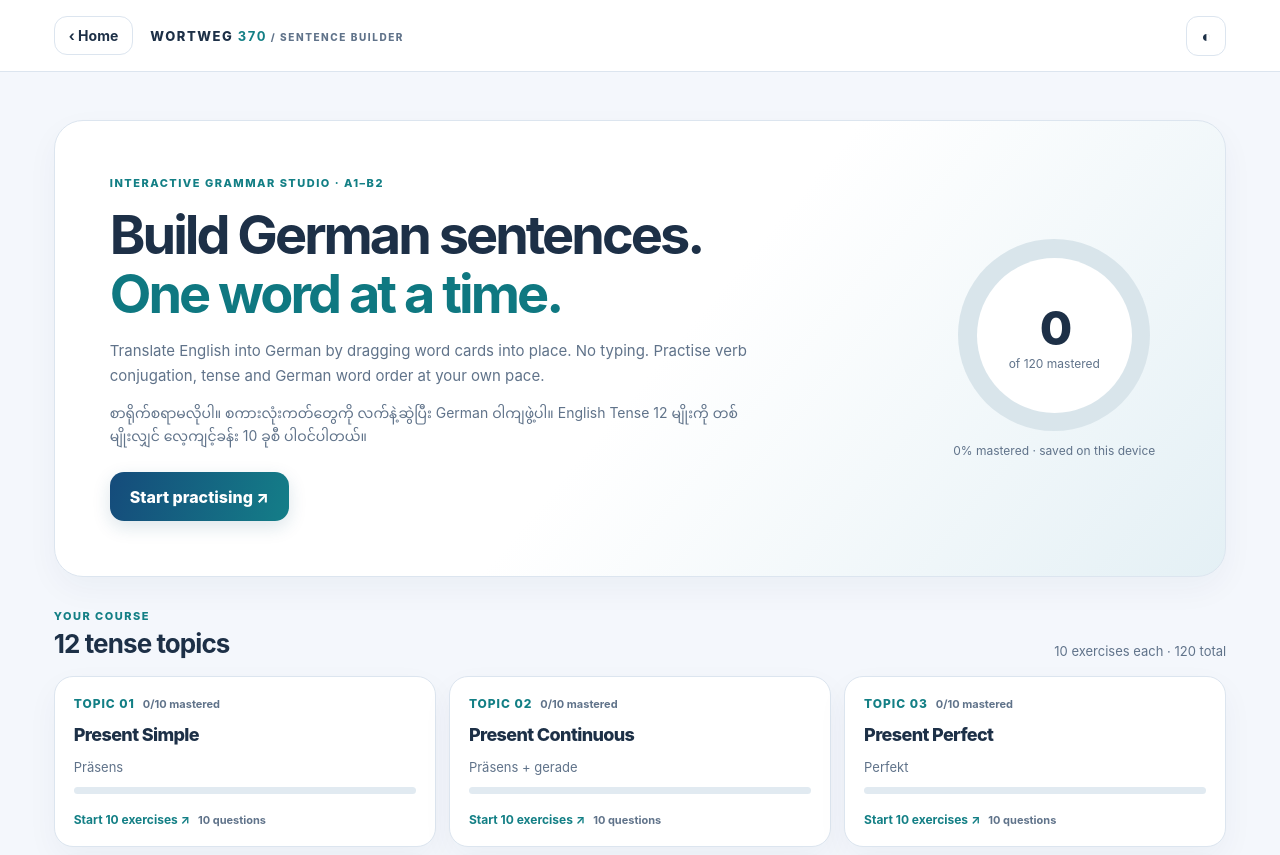
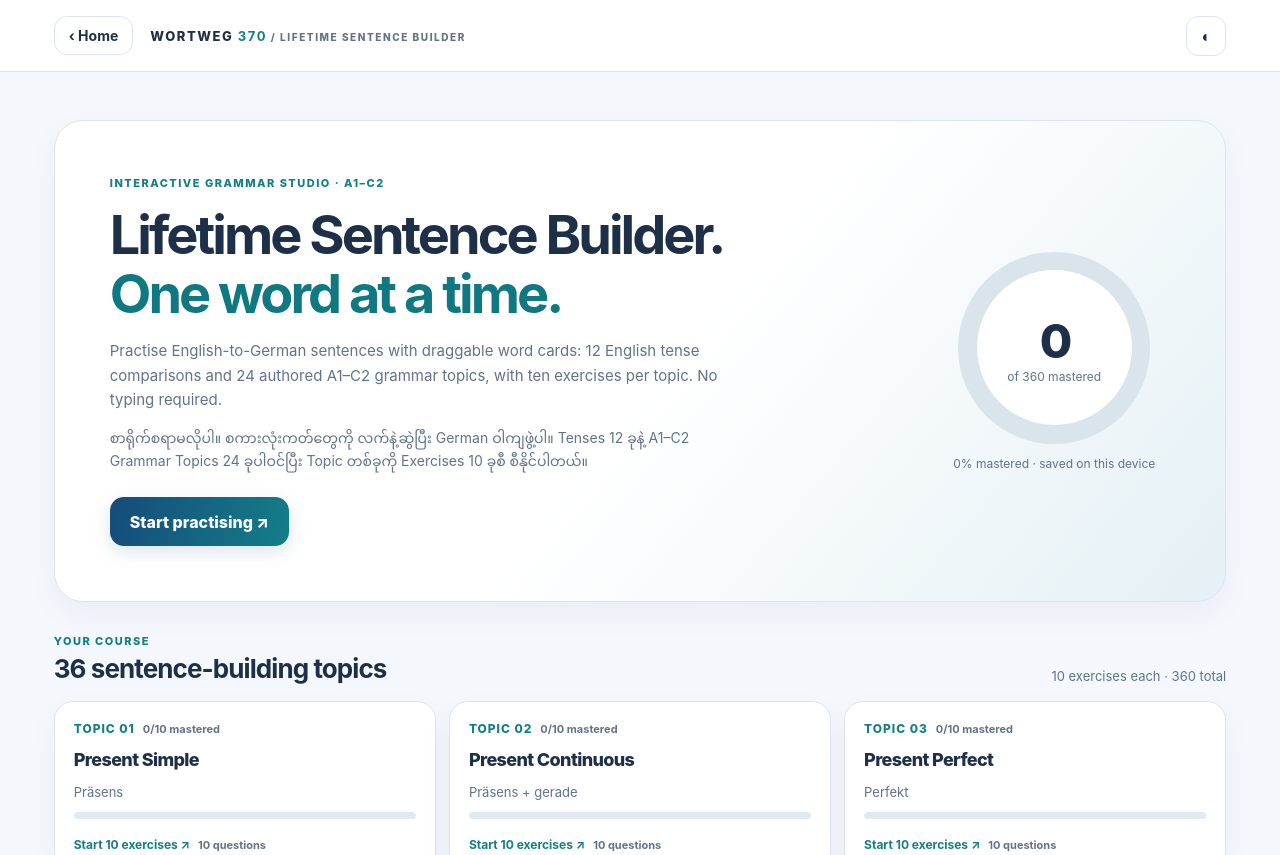
Before and after one commit to Eric9435/wortweg-370, a plain HTML site: page sentence-builder.html in a window 1280 px wide. Shown: the top 855 px of the page. Drawn offline with Linux system fonts and the light colour scheme.

Commit message:
Expand Lifetime Sentence Builder to 36 topics and 360 exercises (sentence-builder.html)

```diff
--- a/sentence-builder.html
+++ b/sentence-builder.html
@@ -4,7 +4,7 @@
 <meta charset="utf-8">
 <meta name="viewport" content="width=device-width,initial-scale=1,viewport-fit=cover">
 <meta name="theme-color" content="#f4f7fc">
-<title>Sentence Builder · WortWeg 370</title>
+<title>Lifetime Sentence Builder · WortWeg 370</title>
 <link rel="icon" href="./icon.svg">
 <link rel="stylesheet" href="./sentence-builder.css">
 </head>
@@ -12,27 +12,28 @@
 <div class="app">
 <header class="topbar">
   <a class="home-link" href="./index.html" aria-label="Return to WortWeg Home">‹ <span>Home</span></a>
-  <div class="brand">WORTWEG <strong>370</strong><small> / SENTENCE BUILDER</small></div>
+  <div class="brand">WORTWEG <strong>370</strong><small> / LIFETIME SENTENCE BUILDER</small></div>
   <button class="icon-button" type="button" id="themeToggle" aria-label="Toggle dark mode" title="Switch appearance">◐</button>
 </header>
 <main>
 <section id="topicView">
   <div class="hero">
     <div class="hero-copy">
-      <div class="eyebrow">INTERACTIVE GRAMMAR STUDIO · A1–B2</div>
-      <h1>Build German sentences.<br><em>One word at a time.</em></h1>
-      <p>Translate English into German by dragging word cards into place. No typing. Practise verb conjugation, tense and German word order at your own pace.</p>
-      <p class="myanmar">စာရိုက်စရာမလိုပါ။ စကားလုံးကတ်တွေကို လက်နဲ့ဆွဲပြီး German ဝါကျဖွဲ့ပါ။ English Tense 12 မျိုးကို တစ်မျိုးလျှင် လေ့ကျင့်ခန်း 10 ခုစီ ပါဝင်ပါတယ်။</p>
+      <div class="eyebrow">INTERACTIVE GRAMMAR STUDIO · A1–C2</div>
+      <h1>Lifetime Sentence Builder.<br><em>One word at a time.</em></h1>
+      <p>Practise English-to-German sentences with draggable word cards: 12 English tense comparisons and 24 authored A1–C2 grammar topics, with ten exercises per topic. No typing required.</p>
+      <p class="myanmar">စာရိုက်စရာမလိုပါ။ စကားလုံးကတ်တွေကို လက်နဲ့ဆွဲပြီး German ဝါကျဖွဲ့ပါ။ Tenses 12 ခုနဲ့ A1–C2 Grammar Topics 24 ခုပါဝင်ပြီး Topic တစ်ခုကို Exercises 10 ခုစီ စီနိုင်ပါတယ်။</p>
       <button type="button" id="resumeButton" class="primary hero-cta">Start practising <span aria-hidden="true">↗</span></button>
     </div>
     <div class="overview" aria-label="Sentence practice progress">
-      <div class="ring" id="totalRing"><div><strong id="totalSolved">0</strong><small>of 120 mastered</small></div></div>
+      <div class="ring" id="totalRing"><div><strong id="totalSolved">0</strong><small id="totalAvailable">of 360 mastered</small></div></div>
       <div class="overview-caption"><span id="overallPercent">0%</span> mastered · saved on this device</div>
     </div>
   </div>
-  <div class="section-head"><div><p class="eyebrow">YOUR COURSE</p><h2>12 tense topics</h2></div><span class="muted">10 exercises each · 120 total</span></div>
+  <div class="section-head"><div><p class="eyebrow">YOUR COURSE</p><h2 id="courseHeading">36 sentence-building topics</h2></div><span class="muted" id="courseCount">10 exercises each · 360 total</span></div>
+  <div id="courseFilters" class="course-filters" role="group" aria-label="Filter by grammar level"></div>
   <div id="lessonGrid" class="lesson-grid" aria-label="Choose a tense topic"></div>
-  <aside class="study-note"><strong>Grammar note</strong><p>German has six traditional tenses, not twelve. These twelve topics compare common English tense/aspect meanings with natural German expressions. More than one German sentence may be valid; each exercise trains one reference word order.</p></aside>
+  <aside class="study-note"><strong>Grammar note</strong><p>German has six traditional tenses, not twelve. The English-tense section compares 12 common tense/aspect meanings with German expressions. The Lifetime Grammar section adds 24 specifically authored topics across A1–C2; it is an expanding curriculum, not all possible German constructions or a CEFR certification. Some alternative German sentences may be valid even when the reference word order differs.</p></aside>
 </section>
 <section id="practiceView" hidden>
   <div class="practice-top">
@@ -69,6 +70,8 @@
 </main>
 </div>
 <script src="./sentence-builder-data.js"></script>
+<script src="./sentence-builder-lifetime-1.js"></script>
+<script src="./sentence-builder-lifetime-2.js"></script>
 <script src="./sentence-builder.js"></script>
 </body>
 </html>
```
